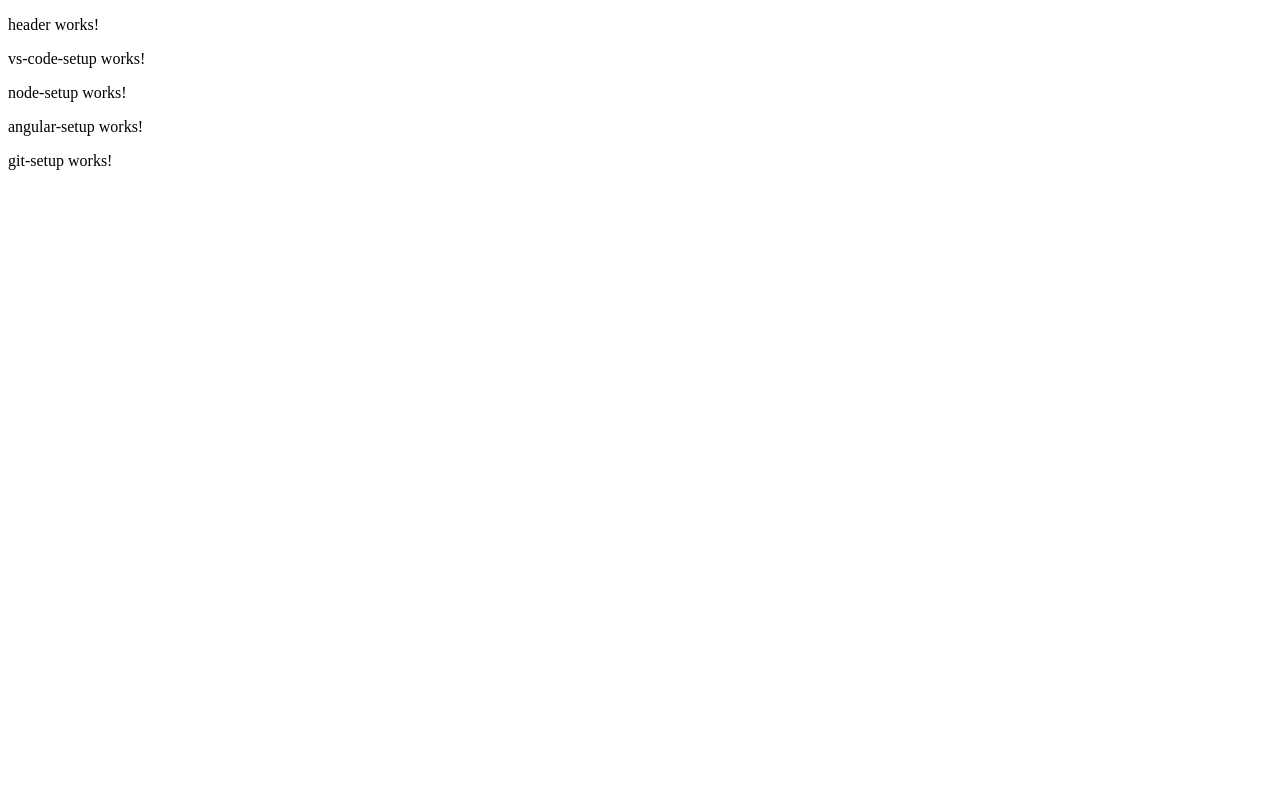
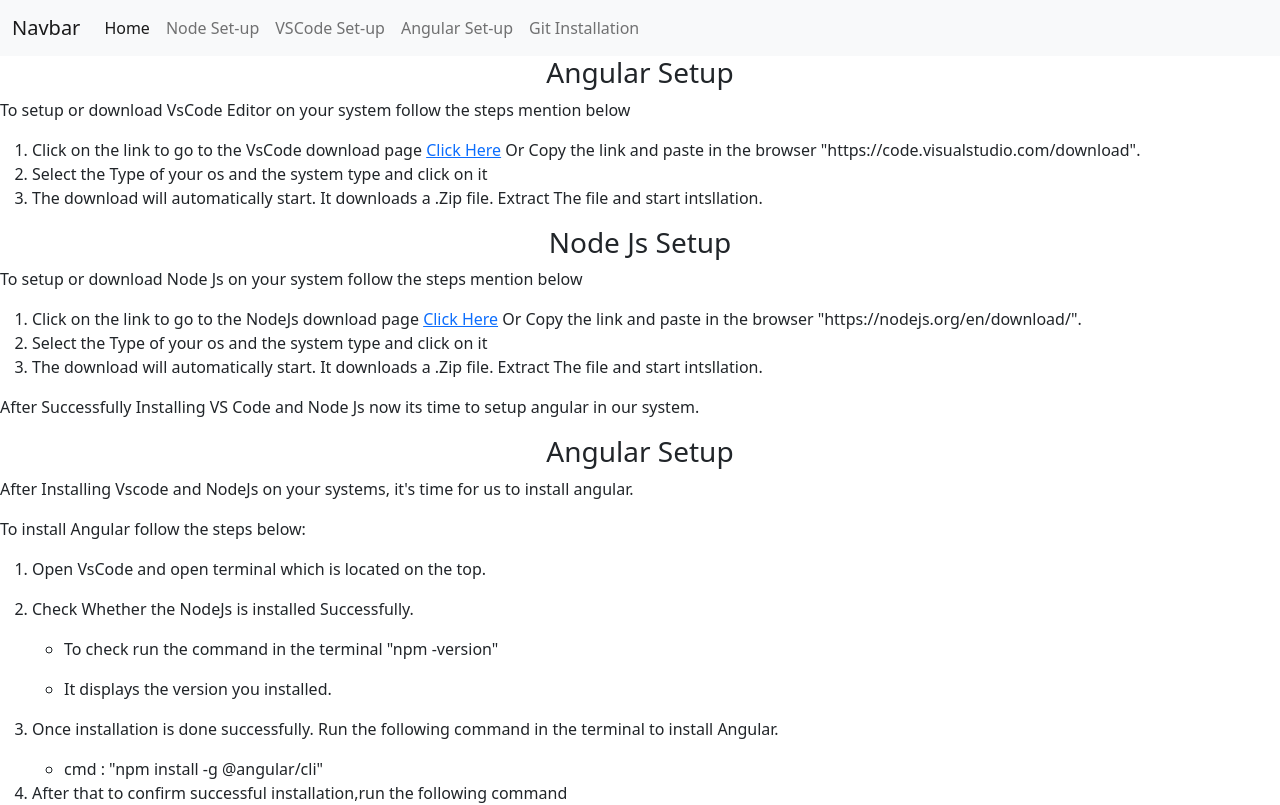
Before and after one commit to Chraju2027/Angular_setup, an Angular app: page / in a window 1280 px wide. Shown: the top 805 px of the page. Built offline with nearby package versions, Linux system fonts and the light colour scheme.

Commit message:
instructions to installation and some components

```diff
--- a/src/app/angular-setup/angular-setup.component.html
+++ b/src/app/angular-setup/angular-setup.component.html
@@ -1 +1,28 @@
-<p>angular-setup works!</p>
+<div class="main-content">
+    <div class="heading text-center">
+        <h3>Angular Setup</h3>
+    </div>
+    <div class="main-content">
+        <p>After Installing Vscode and NodeJs on your systems, it's time for us to install angular.</p>
+        <p>To install Angular follow the steps below:</p>
+        <ol>
+            <li><p>Open VsCode and open terminal which is located on the top.</p></li>
+            <li><p>Check Whether the NodeJs is installed Successfully.</p>
+                <ul>
+                    <li><p>To check run the command in the terminal "npm -version"</p></li>
+                    <li><p>It displays the version you installed.</p></li>
+                </ul>
+            </li>
+            <li><p>Once installation is done successfully. Run the following command in the terminal to install Angular.</p>
+                <ul>
+                    <li>cmd : "npm install -g @angular/cli"</li>
+                </ul>
+            </li>
+            <li><p>After that to confirm successful installation,run the following command</p>
+                <ul>
+                    <li><p>cmd : "ng version"</p></li>
+                </ul>
+            </li>
+        </ol>
+    </div>
+</div>
--- a/src/app/app.component.html
+++ b/src/app/app.component.html
@@ -3,3 +3,5 @@
 <app-node-setup></app-node-setup>
 <app-angular-setup></app-angular-setup>
 <app-git-setup></app-git-setup>
+<app-angular-project></app-angular-project>
+<app-git-repo-cre></app-git-repo-cre>
--- a/src/app/header/header.component.html
+++ b/src/app/header/header.component.html
@@ -1 +1,30 @@
-<p>header works!</p>
+<nav class="navbar navbar-expand-lg bg-light">
+    <div class="container-fluid">
+      <a class="navbar-brand" href="#">Navbar</a>
+      <button class="navbar-toggler" type="button" data-bs-toggle="collapse" data-bs-target="#navbarNav" aria-controls="navbarNav" aria-expanded="false" aria-label="Toggle navigation">
+        <span class="navbar-toggler-icon"></span>
+      </button>
+      <div class="collapse navbar-collapse" id="navbarNav">
+        <ul class="navbar-nav">
+          <li class="nav-item">
+            <a class="nav-link active" aria-current="page" href="#">Home</a>
+          </li>
+          <li class="nav-item">
+            <a class="nav-link" href="#">Node Set-up</a>
+          </li>
+          <li class="nav-item">
+            <a class="nav-link" href="#">VSCode Set-up</a>
+          </li>
+          <li class="nav-item">
+            <a class="nav-link" href="#">Angular Set-up</a>
+          </li>
+          <li class="nav-item">
+            <a href="#" class="nav-link">Git Installation</a>
+          </li>
+          <li class="nav-item">
+            <a href="#" class="nav-link"></a>
+          </li>
+        </ul>
+      </div>
+    </div>
+  </nav>
--- a/src/app/node-setup/node-setup.component.html
+++ b/src/app/node-setup/node-setup.component.html
@@ -1 +1,21 @@
-<p>node-setup works!</p>
+<div class="main-content">
+    <div class="heading text-center">
+        <h3>Node Js Setup</h3>
+    </div>
+    <div class="content">
+        <p>To setup or download Node Js on your system follow the steps mention below</p>
+        <ol>
+            <li>Click on the link to go to the NodeJs download page
+                <a href="https://nodejs.org/en/download/">Click Here</a>
+                Or Copy the link and paste in the browser "https://nodejs.org/en/download/".
+            </li>
+            <li>
+                Select the Type of your os and the system type and click on it
+            </li>
+            <li>
+                The download will automatically start. It downloads a .Zip file. Extract The file and start intsllation.
+            </li>
+        </ol>
+    </div>
+    <p>After Successfully Installing VS Code and Node Js now its time to setup angular in our system.</p>
+</div>
--- a/src/app/vs-code-setup/vs-code-setup.component.html
+++ b/src/app/vs-code-setup/vs-code-setup.component.html
@@ -1 +1,20 @@
-<p>vs-code-setup works!</p>
+<div class="main-content">
+    <div class="heading text-center">
+        <h3>Angular Setup</h3>
+    </div>
+    <div class="content">
+        <p>To setup or download VsCode Editor on your system follow the steps mention below</p>
+        <ol>
+            <li>Click on the link to go to the VsCode download page
+                <a href="https://code.visualstudio.com/download">Click Here</a>
+                Or Copy the link and paste in the browser "https://code.visualstudio.com/download".
+            </li>
+            <li>
+                Select the Type of your os and the system type and click on it
+            </li>
+            <li>
+                The download will automatically start. It downloads a .Zip file. Extract The file and start intsllation.
+            </li>
+        </ol>
+    </div>
+</div>
--- a/src/index.html
+++ b/src/index.html
@@ -5,6 +5,10 @@
   <title>Project</title>
   <base href="/">
   <meta name="viewport" content="width=device-width, initial-scale=1">
+  <!-- CSS only -->
+  <link href="https://cdn.jsdelivr.net/npm/bootstrap@5.2.0/dist/css/bootstrap.min.css" rel="stylesheet" integrity="sha384-gH2yIJqKdNHPEq0n4Mqa/HGKIhSkIHeL5AyhkYV8i59U5AR6csBvApHHNl/vI1Bx" crossorigin="anonymous">
+  <!-- JavaScript Bundle with Popper -->
+  <script src="https://cdn.jsdelivr.net/npm/bootstrap@5.2.0/dist/js/bootstrap.bundle.min.js" integrity="sha384-A3rJD856KowSb7dwlZdYEkO39Gagi7vIsF0jrRAoQmDKKtQBHUuLZ9AsSv4jD4Xa" crossorigin="anonymous"></script>
   <link rel="icon" type="image/x-icon" href="favicon.ico">
 </head>
 <body>
```
